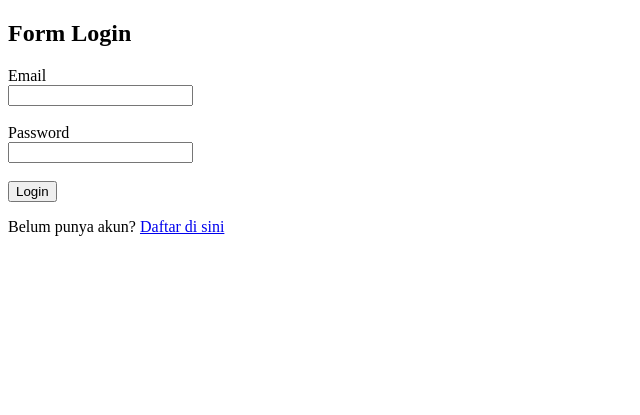
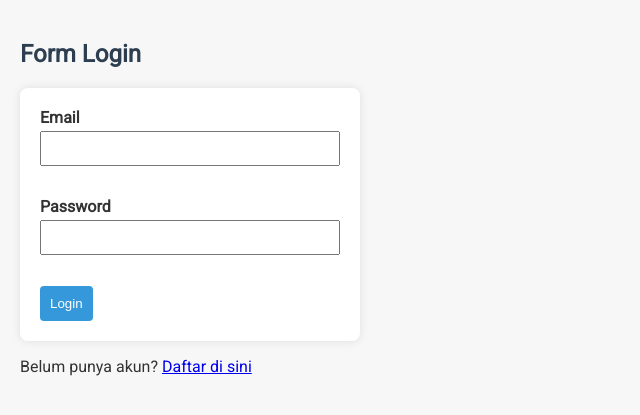
Before and after one commit to hoiamisme/labunicaci, a CodeIgniter 4 app: the page made by app/Views/login_form.php in a window 1280 px wide. Shown: the top 415 px of the page, without its empty margins (0-640 px from the left). Run offline with PHP 8.4 and a stand-in for CodeIgniter, Linux system fonts and the light colour scheme; the template is opened without the code that fills it, so the values that code supplies are empty; some libraries are stand-ins or nearby versions.

Commit message:
css default
menambahkan css untuk tampilan standar publik

```diff
--- a/app/Views/Dashboard_form.php
+++ b/app/Views/Dashboard_form.php
@@ -3,7 +3,7 @@
 <head>
     <meta charset="UTF-8">
     <meta name="viewport" content="width=device-width, initial-scale=1.0">
-    <title>Daftar Instrumen</title>
+    <link rel="stylesheet" href="<?= base_url('css/style_bold.css') ?>">
 </head>
 <body>
     <div>
@@ -26,6 +26,7 @@
     <title>Dashboard Laboratorium</title>
     <meta charset="UTF-8">
     <meta name="viewport" content="width=device-width, initial-scale=1.0">
+    <link rel="stylesheet" href="<?= base_url('css/style_reguler.css') ?>">
     <script src="https://cdn.jsdelivr.net/npm/chart.js"></script>
     <style>
         .dashboard-container { max-width: 1200px; margin: 0 auto; padding: 20px; }
--- a/app/Views/login_form.php
+++ b/app/Views/login_form.php
@@ -2,12 +2,14 @@
 <html>
 <head>
     <title>Login</title>
+    <link rel="stylesheet" href="<?= base_url('css/style_reguler.css') ?>">
 </head>
 <body>
+    <div class="login-container">
         <h2>Form Login</h2>
 
         <?php if (session()->getFlashdata('error')): ?>
-        <p style="color:red"><?= session()->getFlashdata('error') ?></p>
+            <p class="error"><?= session()->getFlashdata('error') ?></p>
         <?php endif; ?>
 
         <form action="/login/auth" method="post">
@@ -20,6 +22,7 @@
             <button type="submit">Login</button>
         </form>
 
-    <p>Belum punya akun? <a href="/registrasi">Daftar di sini</a></p>
+        <p class="register-link">Belum punya akun? <a href="/registrasi">Daftar di sini</a></p>
+    </div>
 </body>
 </html>
--- /dev/null
+++ b/public/css/style_reguler.css
@@ -0,0 +1,54 @@
+/* 1. Online font (jika tersedia) */
+@import url('https://fonts.googleapis.com/css2?family=Roboto&display=swap');
+
+/* 2. Offline fallback */
+@font-face {
+    font-family: 'RobotoOffline';
+    src: url('/fonts/Roboto/Roboto-Regular.ttf') format('truetype');
+}
+
+/* 3. Gunakan online font dulu, lalu fallback ke lokal */
+body {
+    font-family: 'Roboto', 'RobotoOffline', sans-serif;
+    background-color: #f7f7f7;
+    color: #333;
+    margin: 0;
+    padding: 20px;
+}
+
+h2 {
+    color: #2c3e50;
+}
+
+form {
+    background: #fff;
+    padding: 20px;
+    max-width: 300px;
+    border-radius: 8px;
+    box-shadow: 0 0 10px rgba(0, 0, 0, 0.1);
+}
+
+label {
+    font-weight: bold;
+}
+
+input[type="email"],
+input[type="password"] {
+    width: 100%;
+    padding: 8px;
+    margin: 4px 0 12px 0;
+    box-sizing: border-box;
+}
+
+button {
+    background-color: #3498db;
+    color: white;
+    padding: 10px;
+    border: none;
+    border-radius: 4px;
+    cursor: pointer;
+}
+
+button:hover {
+    background-color: #2980b9;
+}
```
Also changed, not shown: public/css/style_bold.css (added, +57 -0 lines), public/font/Roboto-Bold.ttf (added), public/font/Roboto-Regular.ttf (added), public/font/Roboto-SemiBold.ttf (added). Lines whose indentation alone changed are shown as unchanged.
